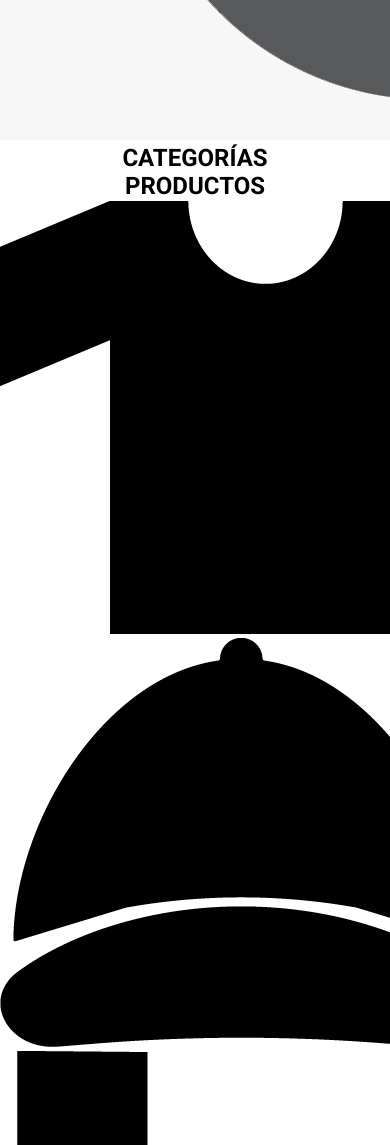
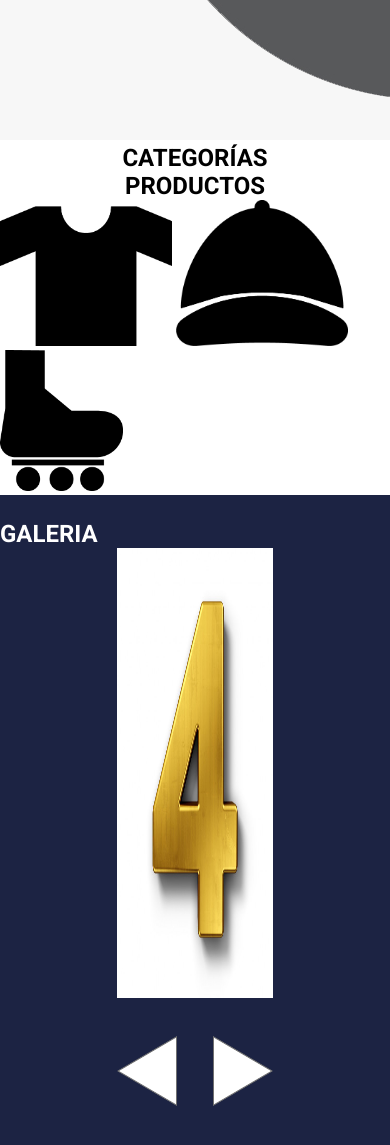
Before and after one commit to 147-11/DINASTIA, a PHP site: page / in a window 390 px wide; the page is wider, and only the part inside the window is pictured. Shown: the part 1280-2425 px from the top of that part. Run offline with PHP 8.4, Linux system fonts and the light colour scheme; some libraries are stand-ins or nearby versions.

Commit message:
avances productos

```diff
--- a/css/index.CSS
+++ b/css/index.CSS
@@ -93,6 +93,25 @@ header label {
     padding-bottom: 30px;
     text-align: center;
 }
+
+_.Productos_img img {
+    position: absolute;
+    background-color:#F4E649;
+    width: 245px;
+}
+.logo_ropa {
+    position: relative;
+    width: 172px;
+}
+.logo_accesorios {
+    position: relative;
+    width: 172px;
+}
+.logo_patines {
+    position: relative;
+    width: 123px;
+}
+
 .inscribirse a {
     color:#707070;
     margin: 0 auto;
@@ -137,32 +156,25 @@ position: relative;
 }
 
 .flechas_uno{
-    padding-top: 50px;
+    padding-top: 15px;
     position: absolute;
-    height: 10%;
+    height: 20%;
     width: 100%;
     display: flex;
     align-items: center;
     justify-content: space-between;
     background-color: #1C2343;
+    transition: all 0.05s;
 }
 
+.content_img a img{
+    height: 100%;
+    width: 100%;
+}
 .content_img img{
     height: 100%;
     width: 100%;
-}
-
-@media(max-width:430px){
-    .flechas_uno img{
-        height: 40px;
-        width: 25px;
-    }
-    .flechas_uno{
-        padding-top: 20px;
-    }
-    #content_imgs{
-    height: 300px;
-    }
+    transition: opacity .5s;
 }
 
 .inflex h1 {
```
Also changed, not shown: other parts of css/index.CSS (+31 -2 lines).
